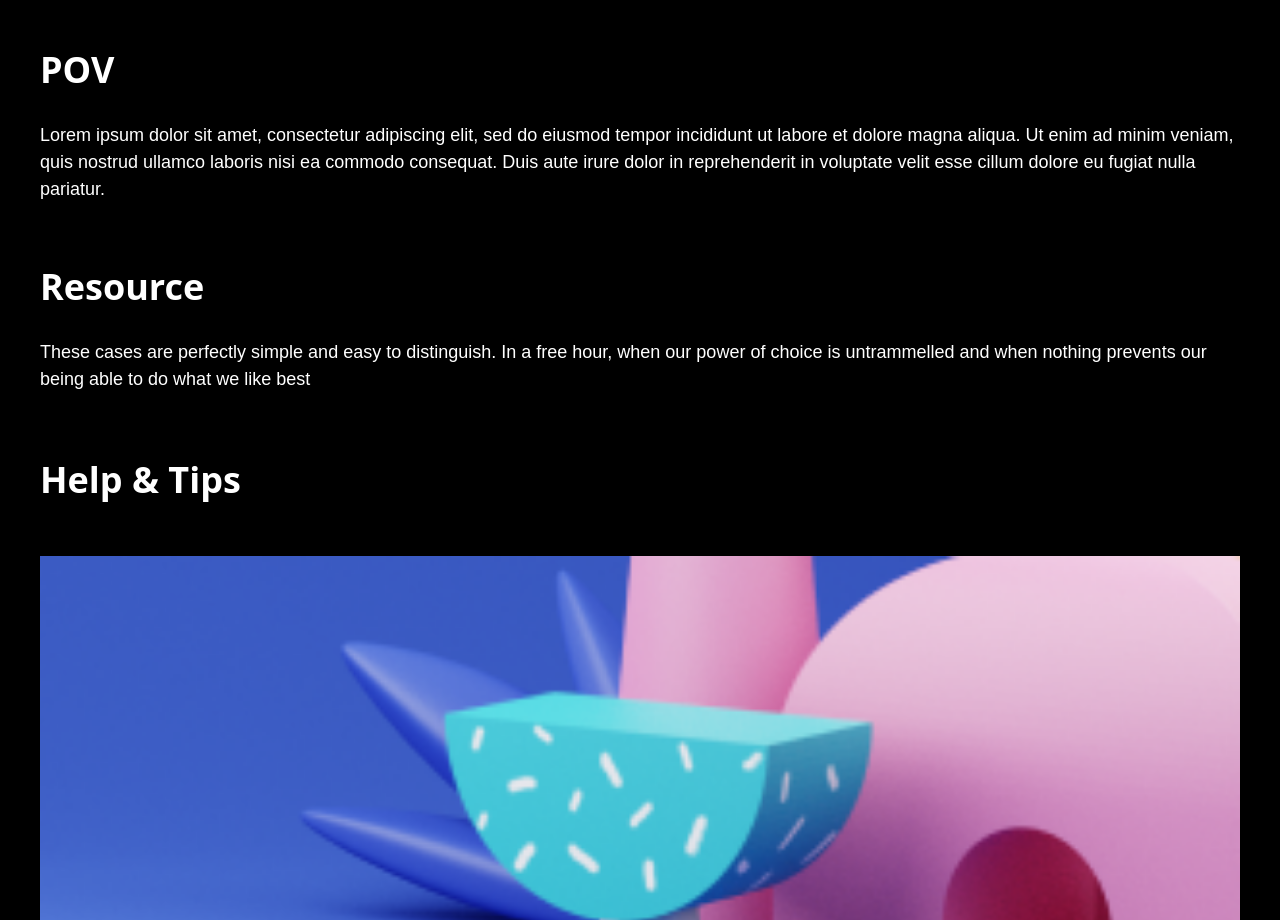
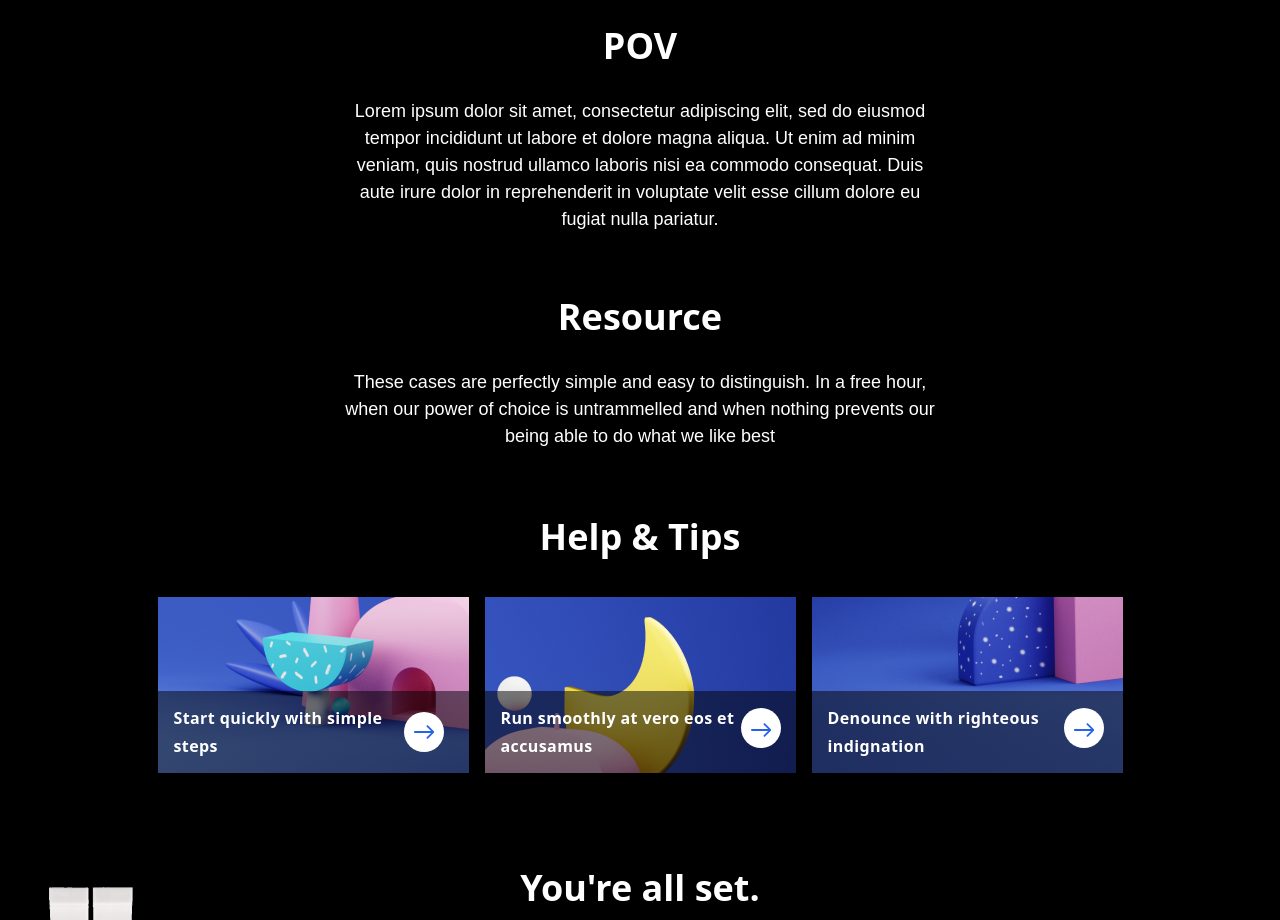
Before and after one commit to Trigha/weekend-project, a React (Create React App) app: page / in a window 1280 px wide. Shown: the part 1880-2800 px from the top of the page. Built offline with nearby package versions, Linux system fonts and the light colour scheme.

Commit message:
update web look page 1,2,3

```diff
--- a/src/component/pages/page1.jsx
+++ b/src/component/pages/page1.jsx
@@ -12,7 +12,7 @@ function PageOne() {
   return (
     <div className="w-full bg-blossom">
       <img
-        className="hidden md:block md:w-[900px] md:h-[220px] md:mx-0 xl:mx-80 z-50"
+        className="hidden md:block md:w-[900px] md:h-[220px] md:mx-0 xl:mx-80 translate-y-[109px] lg:w-[50%] laptop:w-[751.56px] laptop:h-[182.83px]"
         src={MidTop}
         alt=""
       />
--- a/src/component/pages/page2.jsx
+++ b/src/component/pages/page2.jsx
@@ -7,7 +7,7 @@ function PageTwo() {
   return (
     <div>
       <div className="w-full bg-blossom h-[870px]">
-        <div className="flex">
+        <div className="flex 2xl:-mx-0 laptop:mx-[357px]">
           <img
             className="absolute w-[200px] h-[135px] mx-[335.2px] my-16 sm:mx-[537px] md:mx-[663px] lg:mx-[919px] xl:mx-[1203px] 2xl:mx-[1558px]"
             src={Roblox}
@@ -46,7 +46,7 @@ function PageTwo() {
               </span>
             </span>
           </p>
-          <p className="text-right text-white mx-10 text-xl font-semibold italic tracking-wide font-sans -my-5 sm:mx-48 md:mx-64 lg:mx-[24rem] xl:mx-[25rem] 2xl:mx-[47.5rem] 2xl:text-2xl">
+          <p className="text-right text-white mx-10 text-xl font-semibold italic tracking-wide font-sans -my-5 sm:mx-48 md:mx-64 lg:mx-[24rem] xl:mx-[25rem] 2xl:mx-[36.5rem] 2xl:text-2xl laptop:mx-[47rem]">
             -weekend team
           </p>
         </div>
@@ -57,7 +57,7 @@ function PageTwo() {
             src={MidOval}
             alt=""
           />
-          <h1 className="absolute -my-16 mx-24 font-sans font-extrabold text-4xl text-white xl:mx-[40rem] xl:-my-20 2xl:mx-[50rem]">
+          <h1 className="absolute -my-16 mx-24 font-sans font-extrabold text-4xl text-white lg:mx-[30rem] xl:mx-[40rem] xl:-my-20 2xl:mx-[50rem] laptop:mx-[62rem]">
             Testimonial
           </h1>
         </div>
--- a/src/component/pages/page3.jsx
+++ b/src/component/pages/page3.jsx
@@ -37,15 +37,16 @@ function PageThree() {
   return (
     <div>
       <div className="w-full h-vh">
-        {/* slide box */}>
+        {/* slide box */}
+
         <motion.div
           ref={slide}
-          className="overflow-hidden cursor-grab mx-5 2xl:mx-[55rem]"
+          className="overflow-hidden cursor-grab mx-5 lg:mx-[12rem] 2xl:mx-[32rem]"
         >
           <motion.div
             drag="x"
             dragConstraints={{ right: 0, left: -width }}
-            className="absolute  border bg-white -my-16 mx-10 w-[300px] h-[140px] "
+            className="absolute  border bg-white -my-16 mx-10 w-[300px] h-[140px] lg:w-[250px] lg:py-0"
           >
             <h1 className="flex justify-start my-5 mx-5 font-extrabold text-3xl font-sans ">
               Blu Kicks
@@ -56,81 +57,110 @@ function PageThree() {
             </p>
           </motion.div>
         </motion.div>
+
         {/* main course */}
         <div className="flex flex-col mx-10 pt-40">
-          <h1 className="text-left text-white text-4xl font-extrabold font-sans">
+          <h1 className="text-left text-white text-4xl font-extrabold font-sans lg:text-center">
             POV
           </h1>
-          <p className="text-left text-white mt-8 text-[18px]">
+          <p className="text-left text-white mt-8 text-[18px] lg:hidden ">
             Lorem ipsum dolor sit amet, consectetur adipiscing elit, sed do
             eiusmod tempor incididunt ut labore et dolore magna aliqua. Ut enim
             ad minim veniam, quis nostrud ullamco laboris nisi ea commodo
             consequat. Duis aute irure dolor in reprehenderit in voluptate velit
             esse cillum dolore eu fugiat nulla pariatur.
           </p>
+          <p className="text-left text-white mt-8 text-[18px] hidden lg:block lg:text-center ">
+            Lorem ipsum dolor sit amet, consectetur adipiscing elit, sed do
+            eiusmod
+            <br /> tempor incididunt ut labore et dolore magna aliqua. Ut enim
+            ad minim
+            <br /> veniam, quis nostrud ullamco laboris nisi ea commodo
+            consequat. Duis
+            <br /> aute irure dolor in reprehenderit in voluptate velit esse
+            cillum dolore eu
+            <br /> fugiat nulla pariatur.
+          </p>
 
-          <h1 className="text-left text-white text-4xl font-extrabold font-sans mt-16">
+          <h1 className="text-left text-white text-4xl font-extrabold font-sans mt-16 lg:text-center">
             Resource
           </h1>
-          <p className="text-left text-white mt-8 text-[18px]">
+          <p className="text-left text-white mt-8 text-[18px] lg:hidden">
             These cases are perfectly simple and easy to distinguish. In a free
             hour, when our power of choice is untrammelled and when nothing
             prevents our being able to do what we like best
           </p>
+          <p className="text-left text-white mt-8 text-[18px] hidden lg:block lg:text-center">
+            These cases are perfectly simple and easy to distinguish. In a free
+            hour,
+            <br /> when our power of choice is untrammelled and when nothing
+            prevents our <br /> being able to do what we like best
+          </p>
 
-          <h1 className="text-left text-white text-4xl font-extrabold font-sans mt-[67px]">
+          <h1 className="text-left text-white text-4xl font-extrabold font-sans mt-[67px] lg:text-center">
             Help & Tips
           </h1>
+          <div className="lg:flex lg:mx-auto lg:pt-10">
             <div>
               <img
                 src={Img1}
                 alt="img"
-              className="w-full h-full object-cover pt-14"
+                className="w-full h-full object-cover pt-14 lg:w-[311px] lg:h-[176px] lg:pt-0 lg:mx-2"
               />
               <div className="-translate-y-0 border-none bg-black  h-[83px] w-full -my-[82px] opacity-50"></div>
-            <h1 className="absolute text-left text-white font-sans font-bold text-xl tracking-wide mx-6 my-3">
+              <h1 className="absolute text-left text-white font-sans font-bold text-xl lg:text-[16px] tracking-wide mx-6 my-3">
                 Start quickly with simple <br />
                 steps
               </h1>
-            <div className="rounded-full absolute  mx-[24rem] mt-4 w-12 h-12 bg-white"></div>
+              <div className="rounded-full absolute  mx-[24rem] mt-4 w-12 h-12 lg:w-10 lg:h-10 bg-white lg:mx-[254px] lg:my-5"></div>
               <IoIosArrowRoundForward
-              className="absolute text-blue-600 text-4xl  mx-[390.5px] my-[22px]"
+                className="absolute text-blue-600 text-4xl  mx-[390.5px] my-[22px] lg:mx-64"
                 width={50}
               />
+            </div>
+            <div>
               <img
                 src={Img2}
                 alt="img"
-              className="w-full h-full object-cover pt-24"
+                className="w-full h-full object-cover pt-24 lg:w-[311px] lg:h-[176px] lg:pt-0 lg:mx-2"
               />
               <div className="-translate-y-0 border-none bg-black  h-[83px] w-full -my-[82px] opacity-50"></div>
-            <h1 className="absolute text-left text-white font-sans font-bold text-xl tracking-wide mx-6 my-3">
+              <h1 className="absolute text-left text-white font-sans font-bold text-xl lg:text-[16px] tracking-wide mx-6 my-3">
                 Run smoothly at vero eos et <br />
                 accusamus
               </h1>
-            <div className="rounded-full absolute  mx-[24rem] mt-4 w-12 h-12 bg-white"></div>
+              <div className="lg:-mx-[7.5rem] lg:my-0">
+                <div className="rounded-full absolute  mx-[24rem] mt-4 w-12 h-12 lg:w-10 lg:h-10 bg-white"></div>
                 <IoIosArrowRoundForward
-              className="absolute text-blue-600 text-4xl  mx-[390.5px] my-[22px]"
-              width={50}
-            />
-            <img
-              src={Img3}
-              alt="img"
-              className="w-full h-full object-cover pt-24"
-            />
-            <div className="-translate-y-0 border-none bg-black  h-[83px] w-full -my-[82px] opacity-50"></div>
-            <h1 className="absolute text-left text-white font-sans font-bold text-xl tracking-wide mx-6 my-3">
-              Denounce with righteous <br />
-              indignation
-            </h1>
-            <div className="rounded-full absolute  mx-[24rem] mt-4 w-12 h-12 bg-white"></div>
-            <IoIosArrowRoundForward
-              className="absolute text-blue-600 text-4xl  mx-[390.5px] my-[22px]"
+                  className="absolute text-blue-600 text-4xl  mx-[390.5px] my-[22px] lg:mx-[386px] lg:my-5"
                   width={50}
                 />
               </div>
             </div>
-        <div className="mx-10">
-          <h1 className="text-left text-white text-4xl font-extrabold font-sans mt-44">
+            <div>
+              <img
+                src={Img3}
+                alt="img"
+                className="w-full h-full object-cover pt-24 lg:w-[311px] lg:h-[176px] lg:pt-0 lg:mx-2"
+              />
+              <div className="-translate-y-0 border-none bg-black  h-[83px] w-full -my-[82px] opacity-50"></div>
+              <h1 className="absolute text-left text-white font-sans font-bold text-xl lg:text-[16px] tracking-wide mx-6 my-3">
+                Denounce with righteous <br />
+                indignation
+              </h1>
+              <div className="lg:mx-5">
+                <div className="rounded-full absolute mx-[24rem] mt-4 w-12 h-12 lg:w-10 lg:h-10 bg-white lg:mx-[15rem]"></div>
+                <IoIosArrowRoundForward
+                  className="absolute text-blue-600 text-4xl  mx-[390.5px] my-[22px] lg:mx-[242px] lg:my-5 "
+                  width={50}
+                />
+              </div>
+            </div>
+          </div>
+        </div>
+        <div className="lg:flex">
+          <div className="mx-10 lg:mx-auto">
+            <h1 className="text-left lg:text-center text-white text-4xl font-extrabold font-sans mt-44">
               You're all set.
             </h1>
             <p className="text-left text-white mt-8 text-[18px]">
@@ -139,9 +169,14 @@ function PageThree() {
             </p>
           </div>
         </div>
-      <div>
-        <img className="absolute pt-24 mx-5" src={roblox} alt="img" />
-        <img className="pt-36" src={Bean} alt="img" />
+        <div className="lg:flex lg:justify-start">
+          <img
+            className="absolute pt-24 mx-5 lg:pt-0 lg:-my-20"
+            src={roblox}
+            alt="img"
+          />
+          <img className="pt-36 lg:pt-0 lg:-my-5" src={Bean} alt="img" />
+        </div>
       </div>
     </div>
   );
--- a/tailwind.config.js
+++ b/tailwind.config.js
@@ -14,6 +14,9 @@ module.exports = {
         fontFamily: {
           mulish: ["Mulish", "sans-serif"],
         },
+        screens: {
+          'laptop': '1920px',
+        },
       },
     },
     plugins: [],
```
Lines whose indentation alone changed are shown as unchanged.
